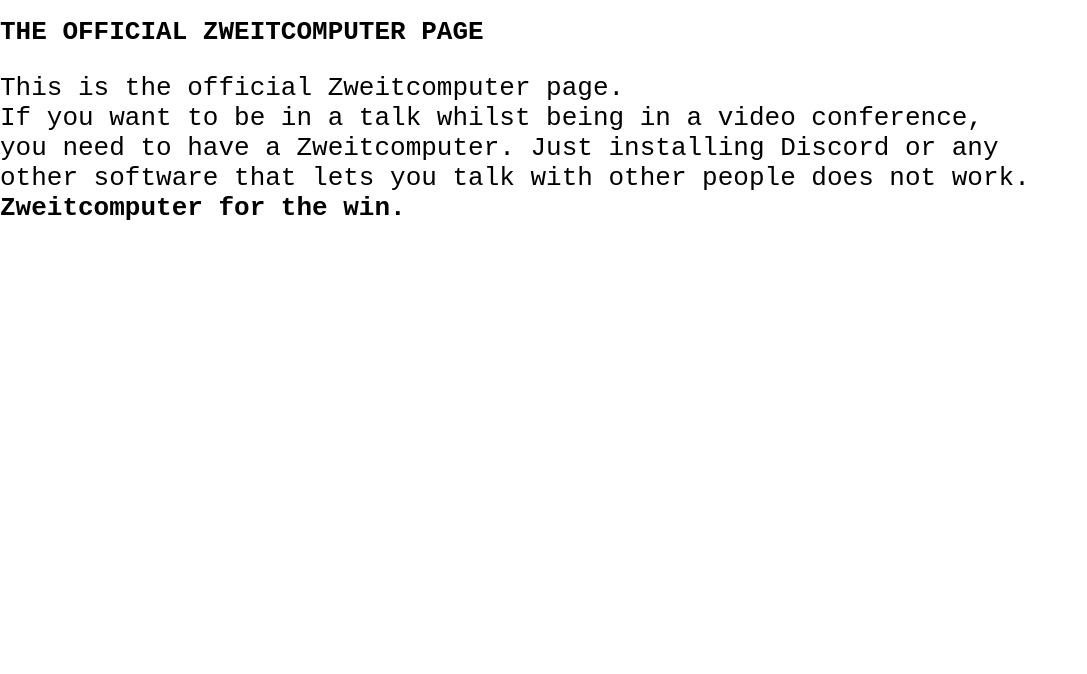
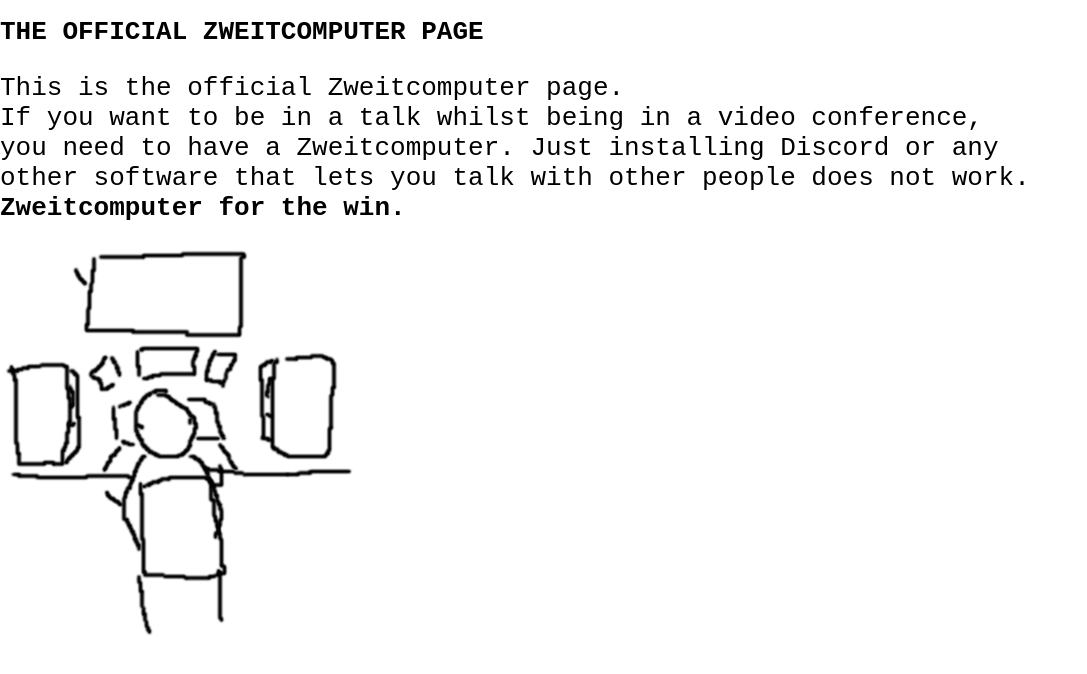
Before and after one commit to PlanetBuilder/planetbuilder.de, a plain HTML site: page zweitcomputer/index.html in a window 1280 px wide. Shown: the whole page, without its empty margins (0-1087 px from the left). Drawn offline with Linux system fonts and the light colour scheme.

Commit message:
edited website zweitcomputer.planetbuilder.de

```diff
--- a/zweitcomputer/index.html
+++ b/zweitcomputer/index.html
@@ -23,4 +23,5 @@
     you need to have a Zweitcomputer. Just installing Discord or any<br>
     other software that lets you talk with other people does not work.<br>
     <b>Zweitcomputer for the win.</b></p>
+    <IMG SRC="zweitcomputer.png" ALT="a zweitcomputer" WIDTH=360 HEIGHT=400>
 </html>
```
Also changed, not shown: zweitcomputer/zweitcomputer.png (added).
